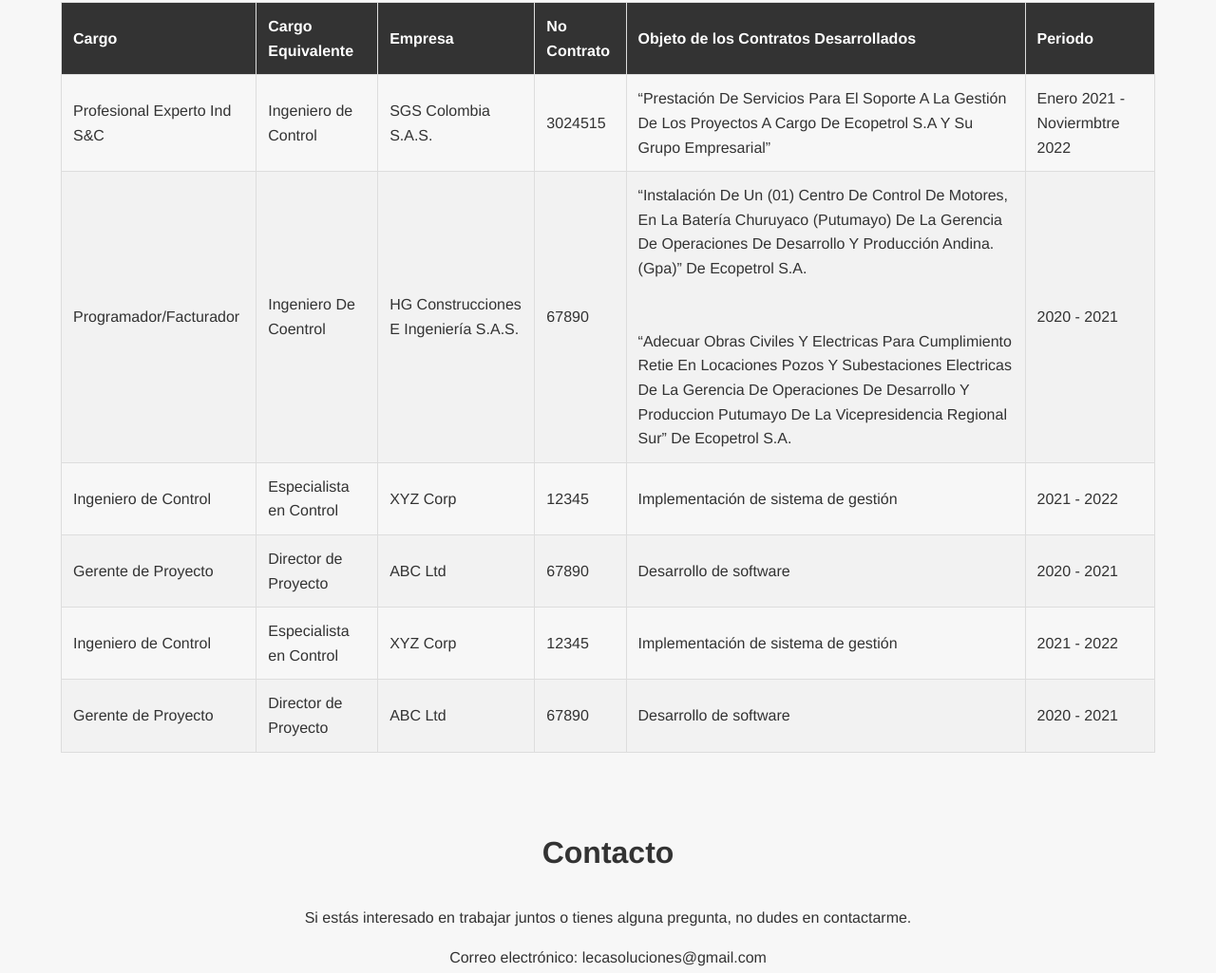
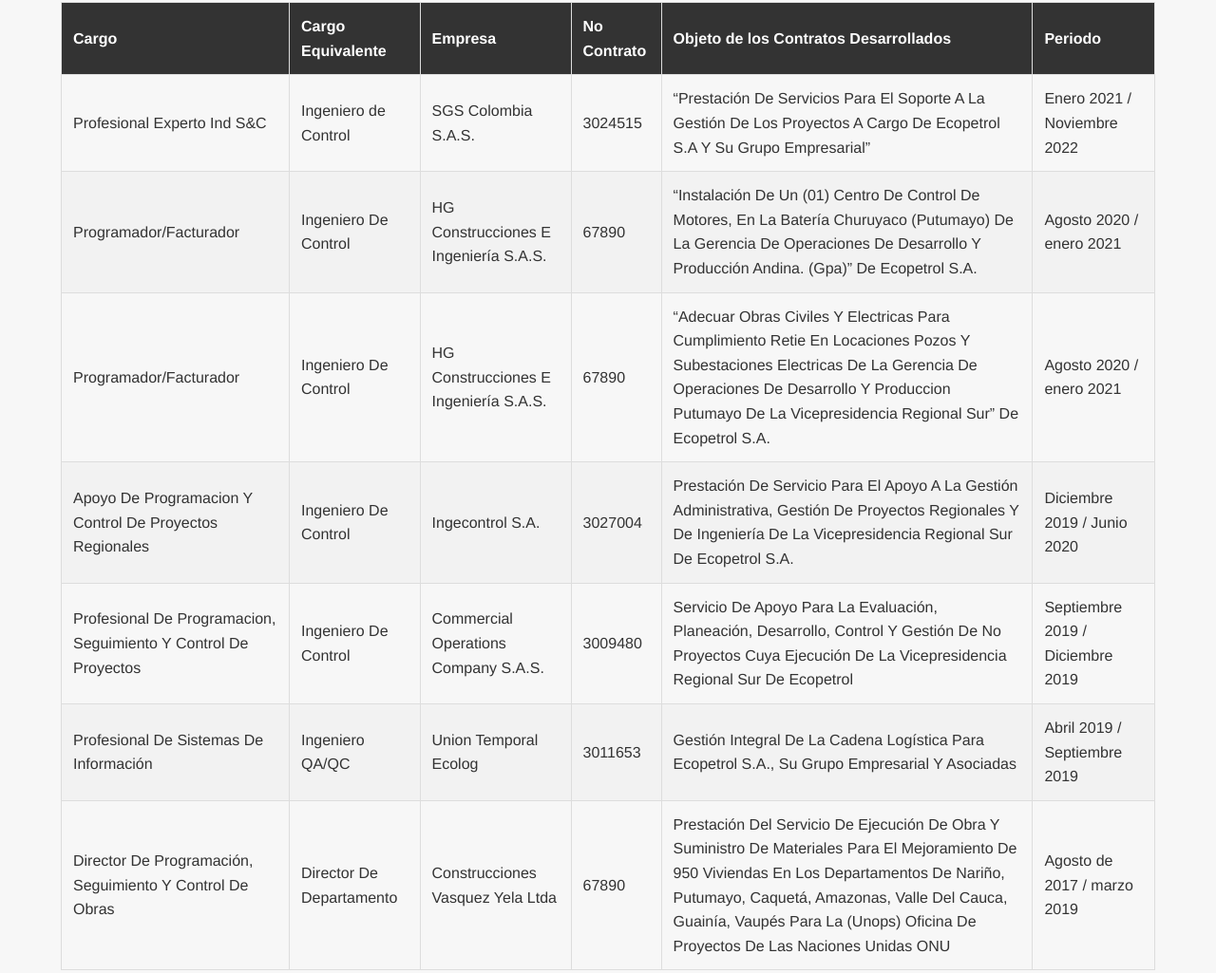
Before and after one commit to TheGabrielR10/Mi_portafolio, a plain HTML site: page index.html in a window 1280 px wide. Shown: the part 1989-3014 px from the top of the page at 95% size. Drawn offline with nearby package versions, Linux system fonts and the light colour scheme.

Commit message:
actualizacion experiencia

```diff
--- a/index.html
+++ b/index.html
@@ -106,52 +106,57 @@
                         <td>SGS Colombia S.A.S.</td>
                         <td>3024515</td>
                         <td>“Prestación De Servicios Para El Soporte A La Gestión De Los Proyectos A Cargo De Ecopetrol S.A Y Su Grupo Empresarial”</td>
-                        <td>Enero 2021 - Noviermbtre 2022</td>
+                        <td>Enero 2021 / Noviembre 2022</td>
                     </tr>
                     <tr>
                         <td>Programador/Facturador</td>
-                        <td>Ingeniero De Coentrol</td>
+                        <td>Ingeniero De Control</td>
                         <td>HG Construcciones E Ingeniería S.A.S.</td>
                         <td>67890</td>
                         <td>“Instalación De Un (01) Centro De Control De Motores, En La Batería Churuyaco (Putumayo) De La Gerencia De Operaciones De Desarrollo Y Producción Andina. (Gpa)” De Ecopetrol S.A.
-                        <BR>
-                            <BR></BR>
-                            “Adecuar Obras Civiles Y Electricas Para Cumplimiento Retie En Locaciones Pozos Y Subestaciones Electricas De La Gerencia De Operaciones De Desarrollo Y Produccion Putumayo De La Vicepresidencia Regional Sur” De Ecopetrol S.A.
-                        </BR>
                         </td>
-                        <td>2020 - 2021</td>
+                        <td>Agosto 2020 / enero 2021</td>
                     </tr>
                     <tr>
-                        <td>Ingeniero de Control</td>
-                        <td>Especialista en Control</td>
-                        <td>XYZ Corp</td>
-                        <td>12345</td>
-                        <td>Implementación de sistema de gestión</td>
-                        <td>2021 - 2022</td>
+                        <td>Programador/Facturador</td>
+                        <td>Ingeniero De Control</td>
+                        <td>HG Construcciones E Ingeniería S.A.S.</td>
+                        <td>67890</td>
+                        <td>“Adecuar Obras Civiles Y Electricas Para Cumplimiento Retie En Locaciones Pozos Y Subestaciones Electricas De La Gerencia De Operaciones De Desarrollo Y Produccion Putumayo De La Vicepresidencia Regional Sur” De Ecopetrol S.A.
+                        </td>
+                        <td>Agosto 2020 / enero 2021</td>
                     </tr>
                     <tr>
-                        <td>Gerente de Proyecto</td>
-                        <td>Director de Proyecto</td>
-                        <td>ABC Ltd</td>
-                        <td>67890</td>
-                        <td>Desarrollo de software</td>
-                        <td>2020 - 2021</td>
+                        <td>Apoyo De Programacion Y Control De Proyectos Regionales</td>
+                        <td>Ingeniero De Control</td>
+                        <td>Ingecontrol S.A.</td>
+                        <td>3027004</td>
+                        <td>Prestación De Servicio Para El Apoyo A La Gestión Administrativa, Gestión De Proyectos Regionales Y De Ingeniería De La Vicepresidencia Regional Sur De Ecopetrol S.A.</td>
+                        <td>Diciembre 2019 / Junio 2020</td>
                     </tr>
                     <tr>
-                        <td>Ingeniero de Control</td>
-                        <td>Especialista en Control</td>
-                        <td>XYZ Corp</td>
-                        <td>12345</td>
-                        <td>Implementación de sistema de gestión</td>
-                        <td>2021 - 2022</td>
+                        <td>Profesional De Programacion, Seguimiento Y Control De Proyectos</td>
+                        <td>Ingeniero De Control</td>
+                        <td>Commercial Operations Company S.A.S.</td>
+                        <td>3009480</td>
+                        <td>Servicio De Apoyo Para La Evaluación, Planeación, Desarrollo, Control Y Gestión De No Proyectos Cuya Ejecución De La Vicepresidencia Regional Sur De Ecopetrol</td>
+                        <td>Septiembre 2019 / Diciembre 2019</td>
                     </tr>
                     <tr>
-                        <td>Gerente de Proyecto</td>
-                        <td>Director de Proyecto</td>
-                        <td>ABC Ltd</td>
+                        <td>Profesional De Sistemas De Información</td>
+                        <td>Ingeniero QA/QC</td>
+                        <td>Union Temporal Ecolog</td>
+                        <td>3011653</td>
+                        <td>Gestión Integral De La Cadena Logística Para Ecopetrol S.A., Su Grupo Empresarial Y Asociadas</td>
+                        <td>Abril 2019 / Septiembre 2019</td>
+                    </tr>
+                    <tr>
+                        <td>Director De Programación, Seguimiento Y Control De Obras</td>
+                        <td>Director De Departamento</td>
+                        <td>Construcciones Vasquez Yela Ltda</td>
                         <td>67890</td>
-                        <td>Desarrollo de software</td>
-                        <td>2020 - 2021</td>
+                        <td>Prestación Del Servicio De Ejecución De Obra Y Suministro De Materiales Para El Mejoramiento De 950 Viviendas En Los Departamentos De Nariño, Putumayo, Caquetá, Amazonas, Valle Del Cauca, Guainía, Vaupés Para La (Unops) Oficina De Proyectos De Las Naciones Unidas ONU</td>
+                        <td>Agosto de 2017 / marzo 2019</td>
                     </tr>
                     <!-- Agrega más filas según sea necesario -->
                 </tbody>
@@ -197,7 +202,7 @@
 
     <footer>
         <div class="container">
-            <p>Derechos de autor GabrielR10© 2024. Todos los derechos reservados.</p>
+            <p>Derechos de autor TheGabrielR10© 2024. Todos los derechos reservados.</p>
         </div>
     </footer>
 </body>
```
